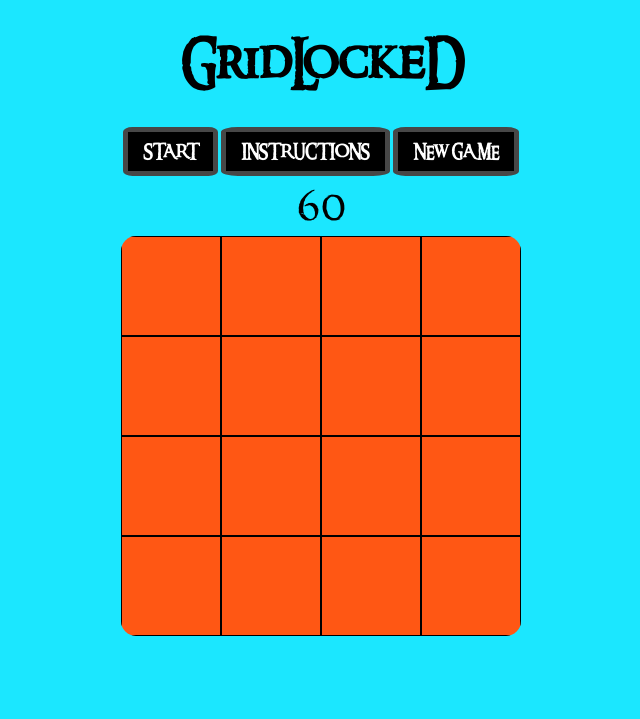
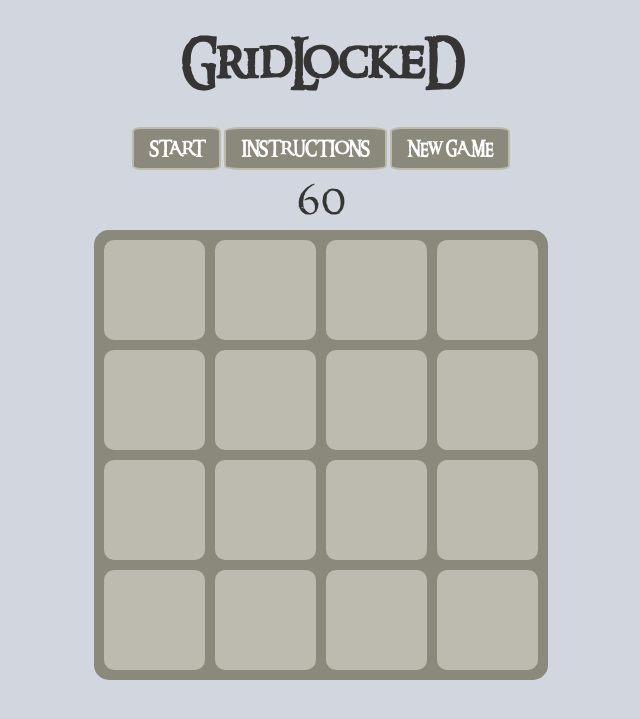
Before and after one commit to adjknowles/WDI-Project-1, a PHP site: page / in a window 1280 px wide. Shown: the top 719 px of the page, without its empty margins (319-959 px from the left). Run offline with PHP 8.4, Linux system fonts and the light colour scheme; some libraries are stand-ins or nearby versions.

Commit message:
Fixed grid background shape

```diff
--- a/css/style.css
+++ b/css/style.css
@@ -6,35 +6,40 @@
 body {
   text-align: center;
   font-family: ringbearer;
-  background-color: #1BE7FF;
+  background-color: #D2D7DF;
 }
 
 h1 {
   text-align: center;
   font-size: 50px;
+  color: #353535;
 }
 
 ul {
 list-style-type: none;
 font-size: 60px;
+/*background-color: #8A897C;*/
 }
 
 .grid {
-  width: 400px;
+  width: 444px;
   margin: 0 auto;
   padding: 0;
   overflow: hidden;
-  background-color: #FF5714;
+  background-color: #8A897C;
   border-radius: 15px;
+  border: 5px solid #8A897C;
 }
 
 .grid li {
-  width: 98px;
-  height: 98px;
+  width: 101px;
+  height: 100px;
   float: left;
   margin: 0;
   padding: 0;
-  border: 1px solid #000;
+  border: 5px solid #8A897C;
+  border-radius: 15px;
+  background-color: #BDBBB0;
 }
 
 li:hover {
@@ -42,8 +47,8 @@ li:hover {
 }
 
 button {
-  background: #000000;
-  border: 5px solid #474747;
+  background: #8A897C;
+  border: 2px solid #BDBBB0;
   color: white;
 /*  border: none;*/
   padding: 10px 15px;
@@ -54,7 +59,7 @@ button {
 }
 
 #start {
-  color: white;
+  color: #FFFFFF;
   padding: 10px 15px;
   font-size: 1em;
   font-family: monospace;
@@ -63,7 +68,7 @@ button {
 }
 
 #newgame {
-  color: white;
+  color: #FFFFFF;
   padding: 10px 15px;
   font-size: 1em;
   font-family: monospace;
@@ -72,7 +77,7 @@ button {
 }
 
 #instructions {
-  color: white;
+  color: #FFFFFF;
   padding: 10px 15px;
   font-size: 1em;
   font-family: monospace;
@@ -82,16 +87,23 @@ button {
 
 #question {
   font-size: 40px;
+  color: #353535;
+  padding: 10px;
 }
 
 .guessing {
-  background: #E4FF1A;
+  background: green !important;
+}
+
+.answers {
+  margin: 10px;
 }
 
 .correct {
-  background: #6EEB83;
+  background: red !important;
 }
 
 #timer {
   font-size: 50px;
+  color: #353535;
 }
```
